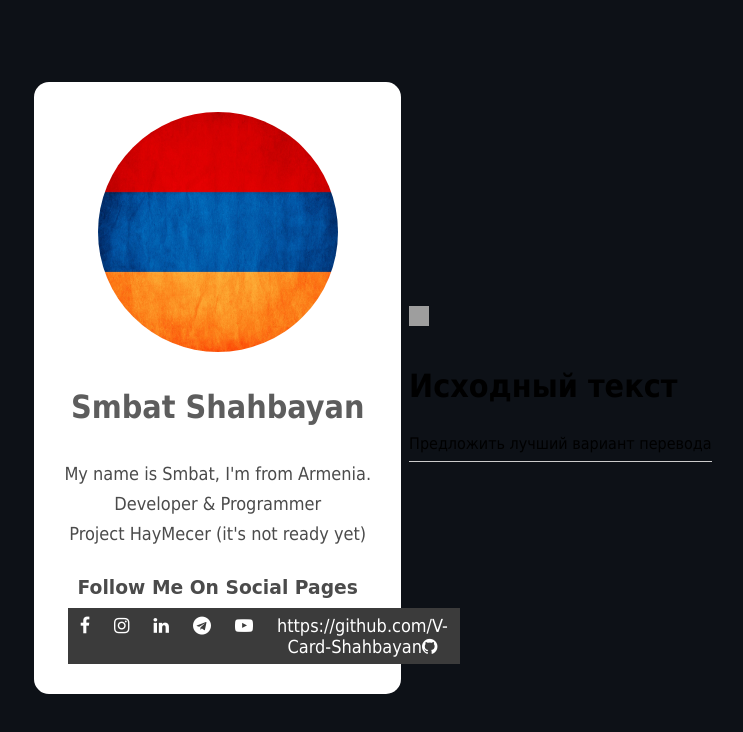
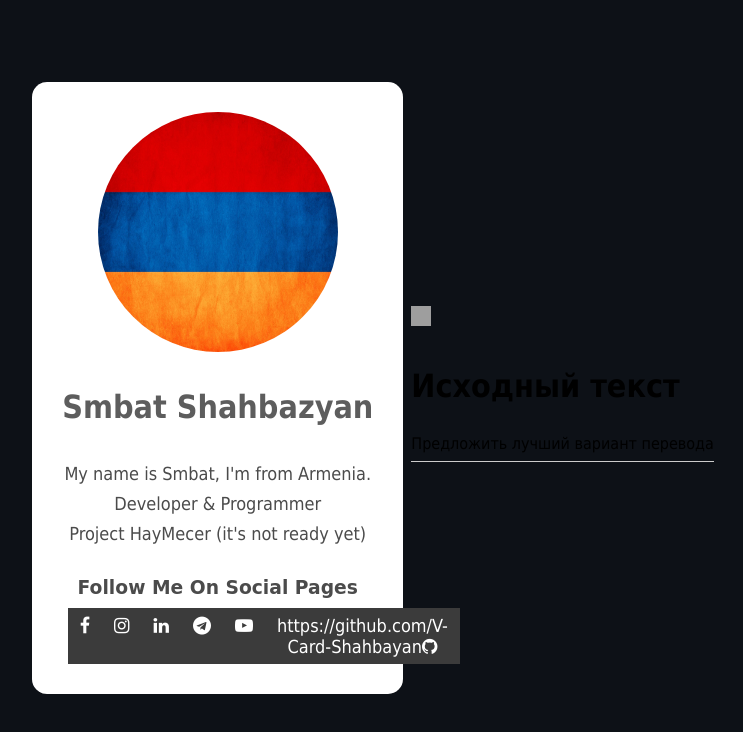
Before and after one commit to V-Card-Shahbayan/V-Card-Shahbayan.github.io, a plain HTML site: page index.html in a window 1280 px wide. Shown: the whole page, without its empty margins (215-958 px from the left). Drawn offline with Linux system fonts and the light colour scheme; grey boxes are pictures that could not be loaded.

Commit message:
z i popoxutyun

```diff
--- a/index.html
+++ b/index.html
@@ -11,10 +11,10 @@
     <div id="me_wrapper">
         <div id="me_header">
             <div id="me_cover">
-                <img src="eOZFAx.jpg" alt="Smbat Shahbayan">
+                <img src="eOZFAx.jpg" alt="Smbat Shahbazyan">
             </div>
             <div id="me_info">
-                <h1>Smbat Shahbayan</h1>
+                <h1>Smbat Shahbazyan</h1>
                 <p>
                     My name is Smbat, I'm from Armenia. <br>
                     Developer &amp; Programmer  <br>
```
